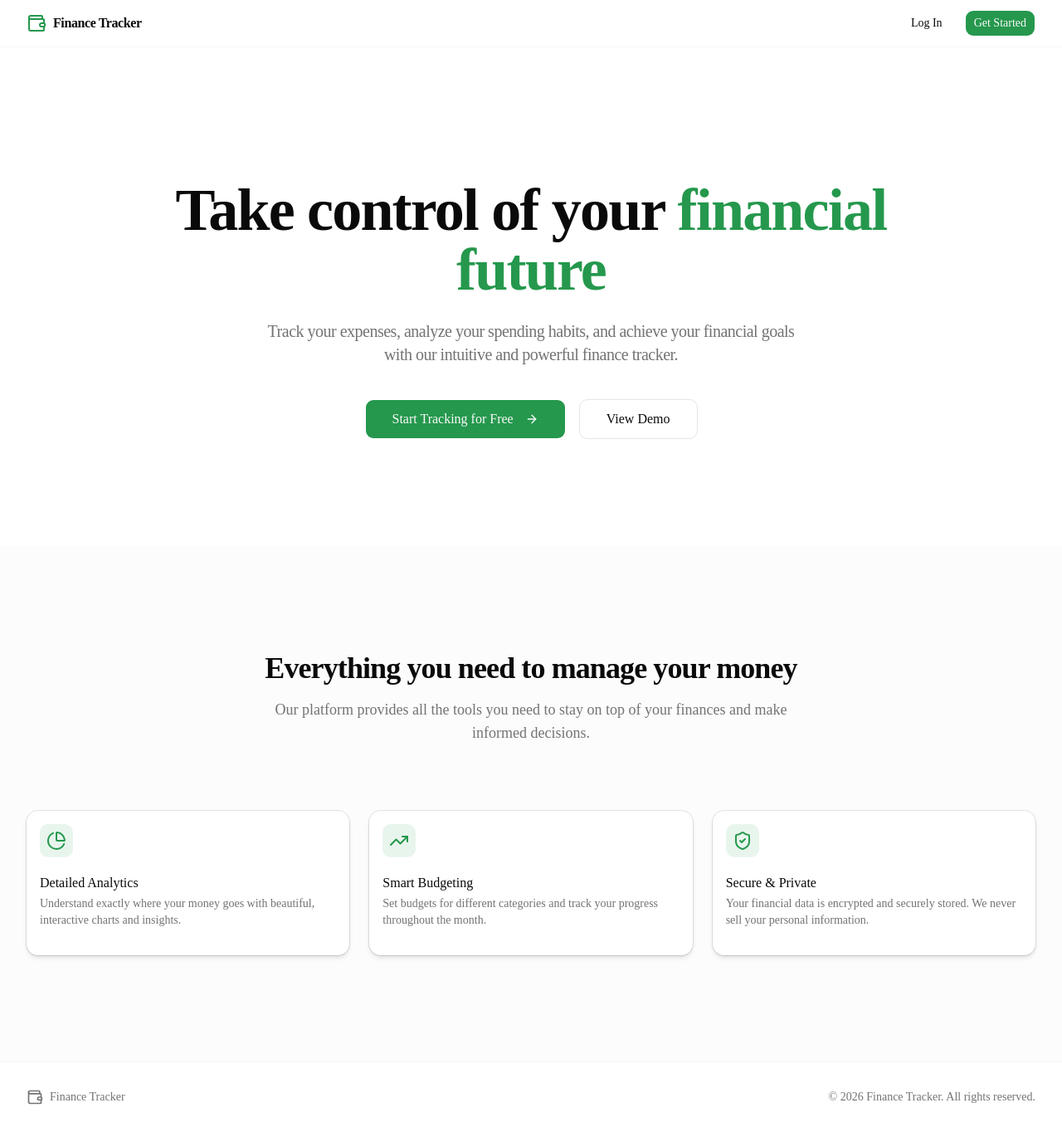
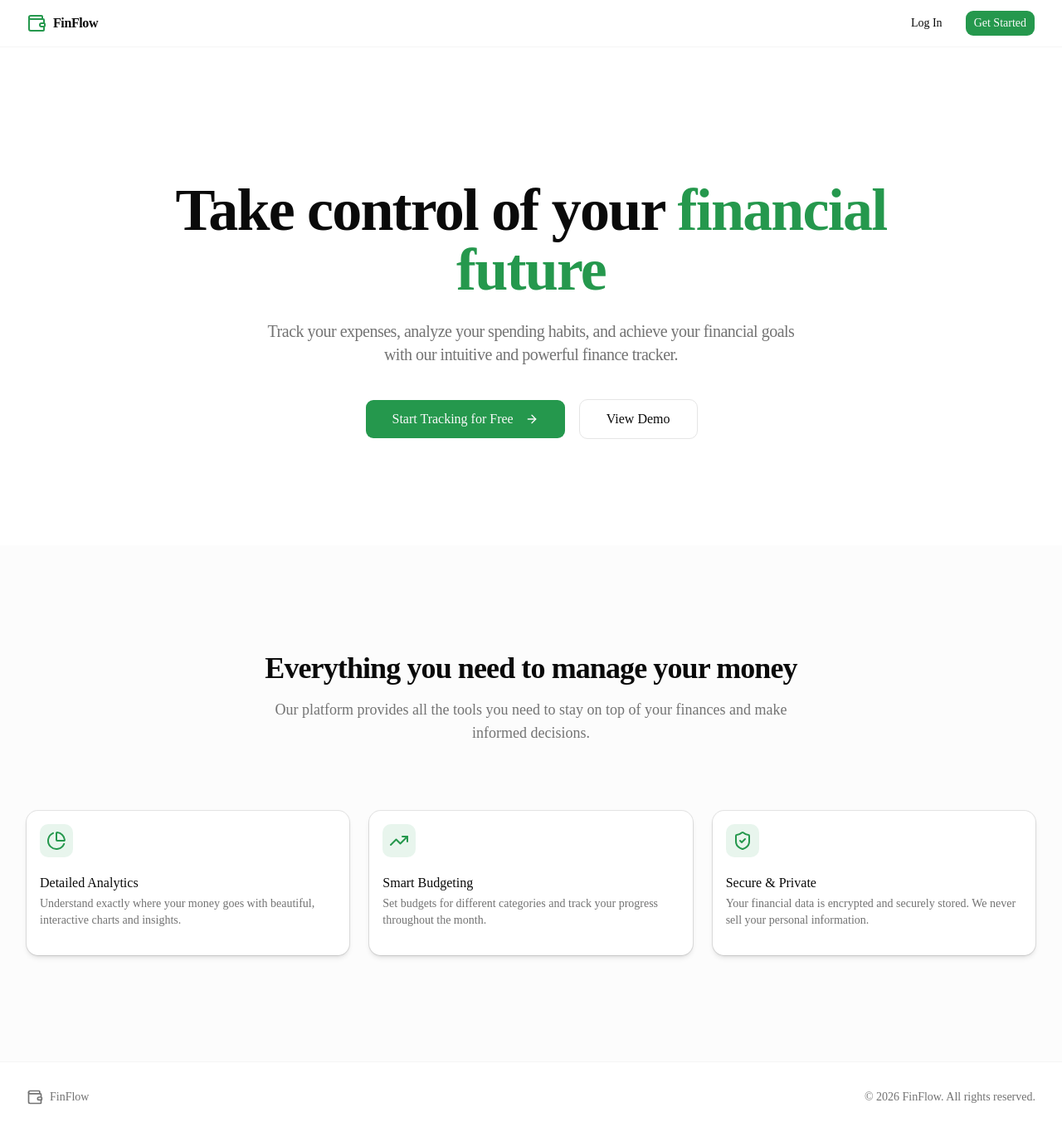
Before and after one commit to samuelrods/finflow, a Next.js app in the folder apps/web/: page / in a window 1280 px wide. Shown: the whole page at 83% size. Built offline with nearby package versions, Linux system fonts and the light colour scheme; no server answers.

Commit message:
chore: rename project to FinFlow

```diff
--- a/apps/web/app/layout.tsx
+++ b/apps/web/app/layout.tsx
@@ -14,7 +14,7 @@ const geistMono = Geist_Mono({
 });
 
 export const metadata: Metadata = {
-  title: "Finance Tracker",
+  title: "FinFlow",
   description:
     "Track your finances, analyze your spending, and achieve your financial goals with ease.",
 };
--- a/apps/web/app/page.tsx
+++ b/apps/web/app/page.tsx
@@ -23,7 +23,7 @@ export default function LandingPage() {
         <div className="container mx-auto flex h-14 max-w-7xl items-center justify-between px-4 sm:px-6 lg:px-8">
           <div className="flex items-center gap-2">
             <Wallet className="h-6 w-6 text-primary" />
-            <span className="font-bold tracking-tight">Finance Tracker</span>
+            <span className="font-bold tracking-tight">FinFlow</span>
           </div>
           <nav className="flex items-center gap-4">
             <Link href="/auth/login">
@@ -135,12 +135,11 @@ export default function LandingPage() {
           <div className="flex items-center gap-2">
             <Wallet className="h-5 w-5 text-muted-foreground" />
             <span className="text-sm font-medium text-muted-foreground">
-              Finance Tracker
+              FinFlow
             </span>
           </div>
           <p className="text-sm text-muted-foreground text-center sm:text-left">
-            &copy; {new Date().getFullYear()} Finance Tracker. All rights
-            reserved.
+            &copy; {new Date().getFullYear()} FinFlow. All rights reserved.
           </p>
         </div>
       </footer>
--- a/apps/web/components/dashboard/dashboard-header.tsx
+++ b/apps/web/components/dashboard/dashboard-header.tsx
@@ -13,7 +13,7 @@ export function DashboardHeader() {
     <header className="border-b bg-white px-6 py-4 flex items-center justify-between">
       <div className="flex items-center gap-2">
         <TrendingUp className="size-5 text-primary" />
-        <h1 className="text-xl font-semibold">Finance Tracker</h1>
+        <h1 className="text-xl font-semibold">FinFlow</h1>
       </div>
       <div className="flex items-center gap-4">
         <span className="text-sm text-muted-foreground">{user?.email}</span>
```
Also changed, not shown: 1 other file (tests, documents, lock files or other folders).
